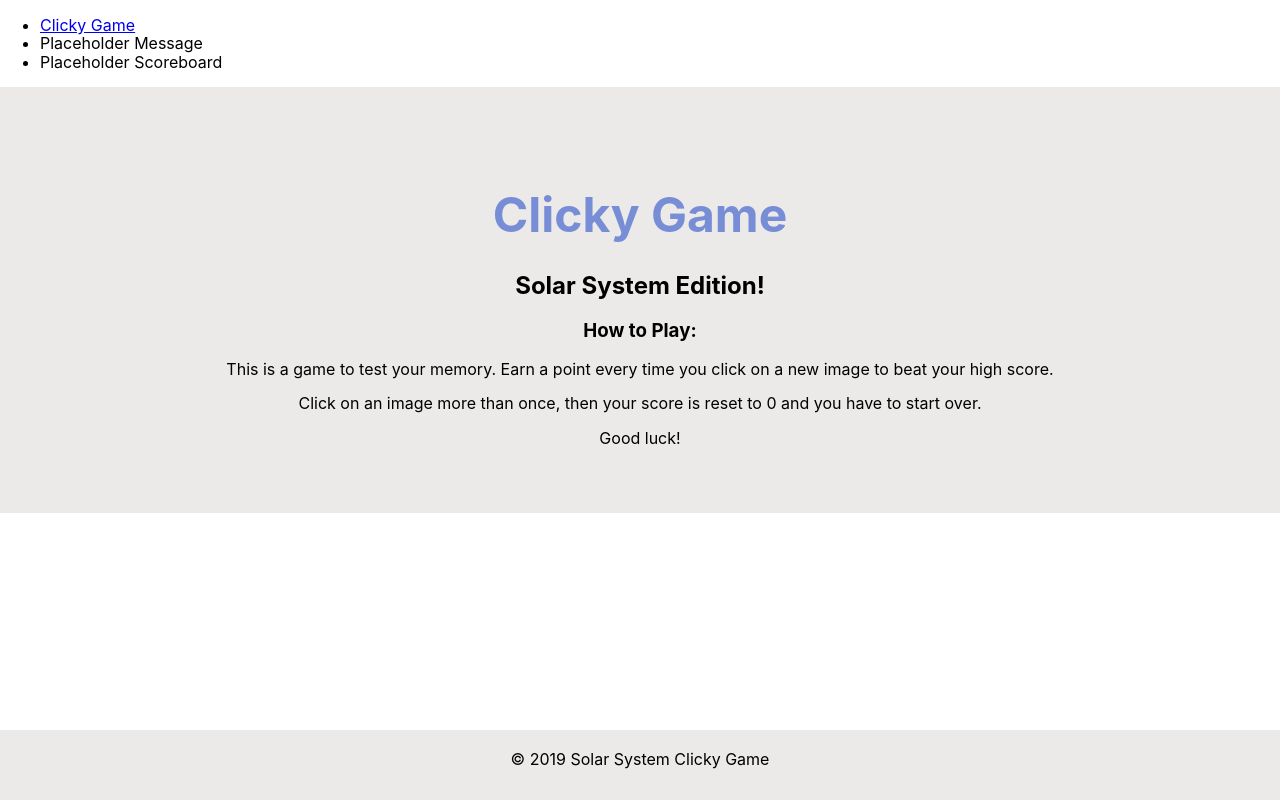
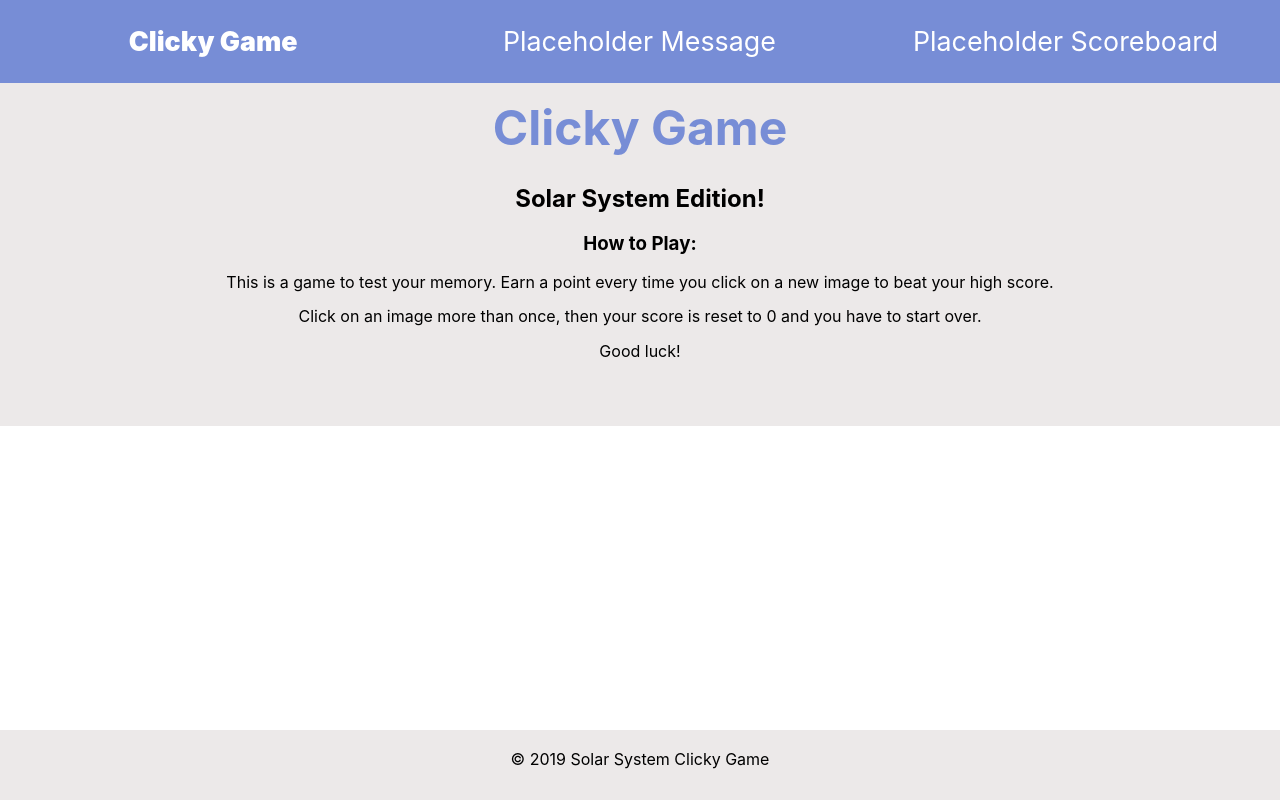
Before and after one commit to ckayv11/clicky-game, a React (Create React App) app: page / in a window 1280 px wide. Built offline with nearby package versions, Linux system fonts and the light colour scheme; grey boxes are pictures that could not be loaded.

Commit message:
added styling to navbar

```diff
--- a/src/components/Navbar/style.css
+++ b/src/components/Navbar/style.css
@@ -0,0 +1,48 @@
+.navbar {
+    background: rgb(119, 141, 214);
+    min-height: 70px;
+    position: fixed;
+    width: 100%;
+    color: white;
+    font-size: calc(10px + (24 - 10) * (100vw - 320px) / (1200 - 400));
+    z-index: 99;
+    white-space: nowrap;
+  }
+
+.navbar ul {
+    margin: 0;
+    padding: 0;
+}
+
+.navbar li {
+    display: inline-block;
+    padding: 26px 0px;
+    width: 33.3%;
+    text-align: center;
+}
+
+.navbar a {
+    text-decoration: none;
+    color: white;
+    font-weight: 900;
+}
+
+.navbar-brand img {
+    padding-right: 10px;
+    width: 25px;
+    height: 25px;
+}
+
+/* @media (max-width: 420px) {
+    .navbar li:first-child {
+      width: 25%;
+    }
+
+    .navbar li:nth-child(2) {
+      width: 35%;
+    }
+
+    .navbar li:last-child {
+      width: 40%;
+    }
+  } */
```
